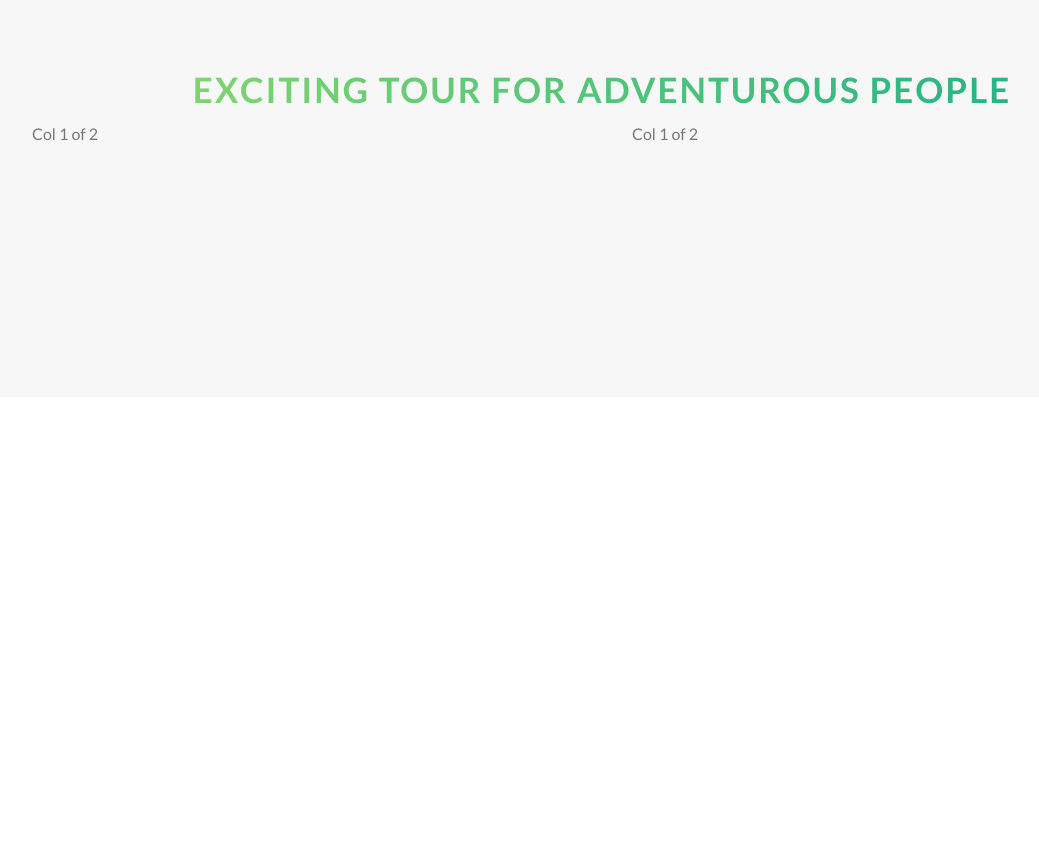
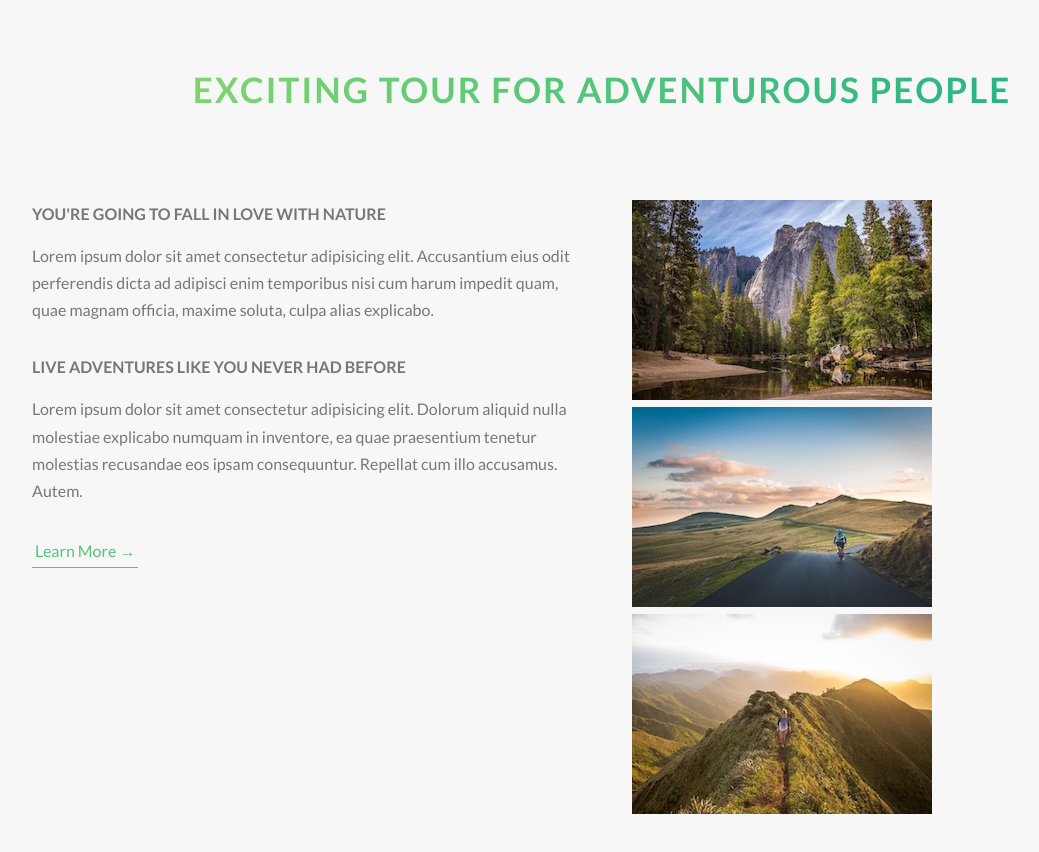
Before and after one commit to nanishipi/Project-to-Practice-CSS, a website: page index.html in a window 1280 px wide. Shown: the part 820-1672 px from the top of the page, without its empty margins (38-1077 px from the left). Before the commit the page ends 1247 px from the top, so only its background shows below. Drawn offline with Linux system fonts and the light colour scheme.

Commit message:
about section update

```diff
--- a/index.html
+++ b/index.html
@@ -32,7 +32,7 @@
 
     <main>
         <section class="section-about">
-            <div class="u-center-text">
+            <div class="u-center-text u-margin-bottom-big">
                 <h2 class="heading-secondary">
                     Exciting tour for adventurous people
                 </h2>
@@ -40,10 +40,28 @@
 
             <div class="row">
                 <div class="col-1-of-2">
-                    Col 1 of 2
+                    <h3 class="heading-tertiary u-margin-bottom-small">You're going to fall in love with nature</h3>
+                    <p class="paragraph">
+                        Lorem ipsum dolor sit amet consectetur adipisicing elit. Accusantium eius odit perferendis dicta
+                        ad adipisci enim temporibus nisi cum harum impedit quam, quae magnam officia, maxime soluta,
+                        culpa alias explicabo.
+                    </p>
+
+                    <h3 class="heading-tertiary u-margin-bottom-small">Live adventures like you never had before</h3>
+                    <p class="paragraph">
+                        Lorem ipsum dolor sit amet consectetur adipisicing elit. Dolorum aliquid nulla molestiae
+                        explicabo numquam in inventore, ea quae praesentium tenetur molestias recusandae eos ipsam
+                        consequuntur. Repellat cum illo accusamus. Autem.
+                    </p>
+
+                    <a href="#" class="btn-text">Learn More &rarr;</a>
                 </div>
                 <div class="col-1-of-2">
-                    Col 1 of 2
+                    <div class="compostion">
+                        <img src="img/nat-1.jpg" alt="Photo 1" class="composition__photo composition__photo--p1">
+                        <img src="img/nat-2.jpg" alt="Photo 2" class="composition__photo composition__photo--p2">
+                        <img src="img/nat-3.jpg" alt="Photo 3" class="composition__photo composition__photo--p3">
+                    </div>
                 </div>
             </div>
         </section>
--- a/sass/abstracts/_variables.scss
+++ b/sass/abstracts/_variables.scss
@@ -9,7 +9,11 @@ $color-grey-dark: #777;
 $color-white: #fff;
 $color-black: #000;
 
-//GRID
+// GRID
 $grid-width:114rem;
 $gutter-vertical: 8rem;
 $gutter-horizontal: 6rem;
+
+// FONT-SIZES
+
+$default-font-size: 1.6rem;
--- a/sass/base/_typography.scss
+++ b/sass/base/_typography.scss
@@ -2,7 +2,7 @@ body {
     font-family: "Lato", sans-serif;
     font-weight: 400;
     /* font-size: 16px; */
-    font-size: 1.6rem;
+    font-size: $default-font-size;
     line-height: 1.7;
     color: $color-grey-dark;
     padding: 3rem;
@@ -55,3 +55,17 @@ body {
         text-shadow: .5rem 1rem 2rem rgba($color-black, .2)
     }
 }
+
+.heading-tertiary {
+    font-size: $default-font-size;
+    font-weight: 700;
+    text-transform: uppercase;
+}
+
+.paragraph {
+    font-size: $default-font-size;
+
+    &:not(:last-child) {
+        margin-bottom: 3rem;
+    }
+}
--- a/sass/base/_utilities.scss
+++ b/sass/base/_utilities.scss
@@ -1,3 +1,15 @@
 .u-center-text {
     text-align: center;
 }
+
+.u-margin-bottom-big {
+    margin-bottom: 8rem;
+}
+
+.u-margin-bottom-medium {
+    margin-bottom: 4rem;
+}
+
+.u-margin-bottom-small {
+    margin-bottom: 1.5rem;
+}
--- a/sass/components/button.scss
+++ b/sass/components/button.scss
@@ -9,7 +9,7 @@
         border-radius: 10rem;
         transition: all .2s;
         position: relative;
-        font-size: 1.6rem;
+        font-size: $default-font-size;
     }
 
     &:hover {
@@ -54,3 +54,27 @@
         animation-fill-mode: backwards;
     }
 }
+
+.btn-text {
+    &:link,
+    &:visited {
+        font-size: $default-font-size;
+        color: $color-primary;
+        display: inline-block;
+        text-decoration: none;
+        border-bottom: .1rem solid $color-primary;
+        padding: .3rem;
+    }
+
+    &:hover {
+        background-color: $color-primary;
+        color: $color-white;
+        box-shadow: 0 1rem 2rem rgba($color-black, .15);
+        transform: translateY(-.2rem);
+    }
+
+    &:active {
+        box-shadow: 0 .5rem 2rem rgba($color-black, .15);
+        transform: translateY(0);
+    }
+}
```
Also changed, not shown: css/style.css, sass/components/composition.scss (added).
